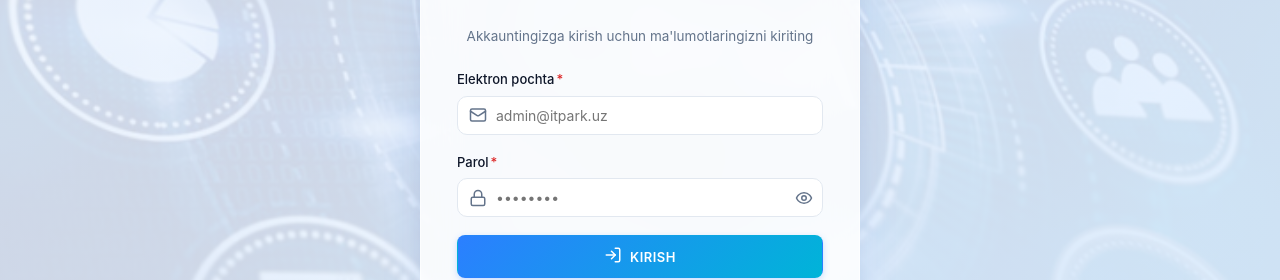
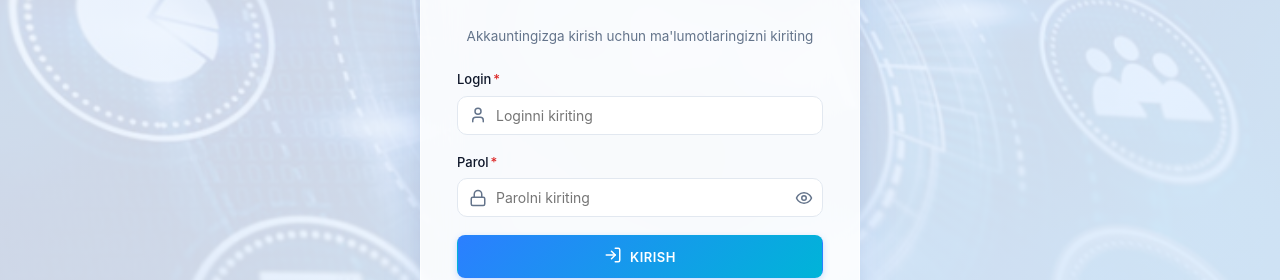
Before and after one commit to murtazoyevolimjon/itpark, a Next.js app in the folder client/: page /login in a window 1280 px wide. Shown: the part 305-585 px from the top of the page. Built offline with nearby package versions, Linux system fonts and the light colour scheme.

Commit message:
feat(auth): update login credentials to ITPARK_itpark/qwerty321, change email label to Login, fix autofill styling and clean placeholders

```diff
--- a/client/src/components/ui/Input/Input.module.css
+++ b/client/src/components/ui/Input/Input.module.css
@@ -33,6 +33,16 @@
   border-radius: var(--radius-sm);
   outline: none;
   transition: border-color 0.2s, box-shadow 0.2s;
+}
+
+.input:-webkit-autofill,
+.input:-webkit-autofill:hover,
+.input:-webkit-autofill:focus,
+.input:-webkit-autofill:active {
+  -webkit-box-shadow: 0 0 0 1000px var(--card) inset !important;
+  -webkit-text-fill-color: var(--text) !important;
+  transition: background-color 5000s ease-in-out 0s;
+  caret-color: var(--text);
 }
 
 .inputWithIcon {
--- a/client/src/hooks/useAuth.tsx
+++ b/client/src/hooks/useAuth.tsx
@@ -82,8 +82,8 @@ export const AuthProvider: React.FC<{ children: React.ReactNode }> = ({ children
     setUser(newUser);
   };
 
-  const loginWithCredentials = async (email: string, pass: string) => {
-    const res = await authApi.login({ email, password: pass });
+  const loginWithCredentials = async (loginOrEmail: string, pass: string) => {
+    const res = await authApi.login({ login: loginOrEmail, email: loginOrEmail, password: pass });
     login(res.tokens.accessToken, res.tokens.refreshToken, res.user);
   };
 
--- a/client/src/lib/seed.ts
+++ b/client/src/lib/seed.ts
@@ -15,7 +15,7 @@ export async function seedSupabaseIfNeeded() {
 
   console.log('🌱 Supabase ma\'lumotlar bazasini boshlang\'ich ma\'lumotlar bilan to\'ldirish boshlandi...');
 
-  const hashedPassword = await bcrypt.hash('password123', 10);
+  const hashedPassword = await bcrypt.hash('qwerty321', 10);
   const centerId = 'f05c31e9-58dd-481e-8f4f-eb2979982cb1';
   const userId = 'a11c31e9-58dd-481e-8f4f-eb2979982cb1';
 
@@ -23,7 +23,7 @@ export async function seedSupabaseIfNeeded() {
   await supabase.from('centers').insert({
     id: centerId,
     name: 'IT-Park Academy',
-    email: 'admin@itpark.uz',
+    email: 'ITPARK_itpark',
     phone: '998901234567',
     password: hashedPassword,
   });
@@ -32,7 +32,7 @@ export async function seedSupabaseIfNeeded() {
   await supabase.from('users').insert({
     id: userId,
     fullName: 'Administrator',
-    email: 'admin@itpark.uz',
+    email: 'ITPARK_itpark',
     password: hashedPassword,
     role: 'OWNER',
     centerId: centerId,
--- a/client/src/locales/en.ts
+++ b/client/src/locales/en.ts
@@ -31,6 +31,7 @@ export const en = {
   loginSub: 'Enter your credentials to access your account',
   registerTitle: 'Register Center',
   registerSub: 'Create a new educational center account',
+  login: 'Login',
   email: 'Email address',
   password: 'Password',
   oldPassword: 'Old password',
--- a/client/src/locales/ru.ts
+++ b/client/src/locales/ru.ts
@@ -31,6 +31,7 @@ export const ru = {
   loginSub: 'Введите учетные данные для входа в ваш аккаунт',
   registerTitle: 'Регистрация центра',
   registerSub: 'Создайте новый аккаунт учебного центра',
+  login: 'Логин',
   email: 'Электронная почта',
   password: 'Пароль',
   oldPassword: 'Старый пароль',
--- a/client/src/locales/uz.ts
+++ b/client/src/locales/uz.ts
@@ -31,6 +31,7 @@ export const uz = {
   loginSub: 'Akkauntingizga kirish uchun ma\'lumotlaringizni kiriting',
   registerTitle: 'Markazni ro\'yxatdan o\'tkazish',
   registerSub: 'Yangi o\'quv markazi akkauntini yarating',
+  login: 'Login',
   email: 'Elektron pochta',
   password: 'Parol',
   oldPassword: 'Eski parol',
--- a/client/src/styles/variables.css
+++ b/client/src/styles/variables.css
@@ -51,3 +51,14 @@
   --shadow:        0 4px 20px -2px rgba(0, 0, 0, 0.4), 0 2px 6px -1px rgba(0, 0, 0, 0.2);
   --shadow-lg:     0 20px 35px -10px rgba(0, 0, 0, 0.6), 0 10px 15px -5px rgba(0, 0, 0, 0.3);
 }
+
+/* Prevent browser autofill from turning inputs light/white in dark mode */
+input:-webkit-autofill,
+input:-webkit-autofill:hover,
+input:-webkit-autofill:focus,
+input:-webkit-autofill:active {
+  -webkit-box-shadow: 0 0 0 1000px var(--card) inset !important;
+  -webkit-text-fill-color: var(--text) !important;
+  transition: background-color 5000s ease-in-out 0s;
+  caret-color: var(--text);
+}
--- a/client/src/views/Login.tsx
+++ b/client/src/views/Login.tsx
@@ -3,7 +3,7 @@
 import React, { useState } from 'react';
 import { useRouter } from 'next/navigation';
 import Link from 'next/link';
-import { Mail, Lock, LogIn, Sun, Moon, Eye, EyeOff } from 'lucide-react';
+import { User, Lock, LogIn, Sun, Moon, Eye, EyeOff } from 'lucide-react';
 import { Input } from '../components/ui/Input/Input';
 import { Button } from '../components/ui/Button/Button';
 import { useAuth } from '../hooks/useAuth';
@@ -19,28 +19,28 @@ export const Login: React.FC = () => {
   const { lang, setLang, t } = useLanguage();
   const { theme, toggleTheme } = useTheme();
 
-  const [email, setEmail] = useState('');
+  const [login, setLogin] = useState('');
   const [password, setPassword] = useState('');
   const [showPassword, setShowPassword] = useState(false);
   const [isLoading, setIsLoading] = useState(false);
 
   const handleSubmit = async (e: React.FormEvent) => {
     e.preventDefault();
-    if (!email || !password) {
+    if (!login || !password) {
       error(t('loginSub'));
       return;
     }
 
     setIsLoading(true);
     try {
-      await loginWithCredentials(email, password);
+      await loginWithCredentials(login, password);
       success(t('loginTitle'));
       router.push('/dashboard');
     } catch (err: any) {
       if (!err.response) {
         error('Serverga ulanib bo\'lmadi. Backend ishga tushganini va bazani tekshiring.');
       } else if (err.response.status === 401) {
-        error('Email yoki parol noto\'g\'ri');
+        error('Login yoki parol noto\'g\'ri');
       } else {
         error(err.response.data?.message || 'Kirishda xatolik yuz berdi');
       }
@@ -78,21 +78,25 @@ export const Login: React.FC = () => {
         <h1 className={styles.title}>{t('appName')}</h1>
         <p className={styles.subtitle}>{t('loginSub')}</p>
 
-        <form onSubmit={handleSubmit} className={styles.form}>
+        <form onSubmit={handleSubmit} className={styles.form} autoComplete="off">
           <Input
-            label={t('email')}
-            type="email"
-            placeholder="admin@itpark.uz"
-            icon={<Mail size={18} />}
+            label={t('login') || 'Login'}
+            type="text"
+            name="username"
+            autoComplete="off"
+            placeholder="Loginni kiriting"
+            icon={<User size={18} />}
             required
-            value={email}
-            onChange={(e) => setEmail(e.target.value)}
+            value={login}
+            onChange={(e) => setLogin(e.target.value)}
           />
 
           <Input
             label={t('password')}
             type={showPassword ? 'text' : 'password'}
-            placeholder="••••••••"
+            name="password"
+            autoComplete="new-password"
+            placeholder="Parolni kiriting"
             icon={<Lock size={18} />}
             rightElement={
               <button
```
Also changed, not shown: client/src/app/api/auth/login/route.ts (+9 -8 lines).
